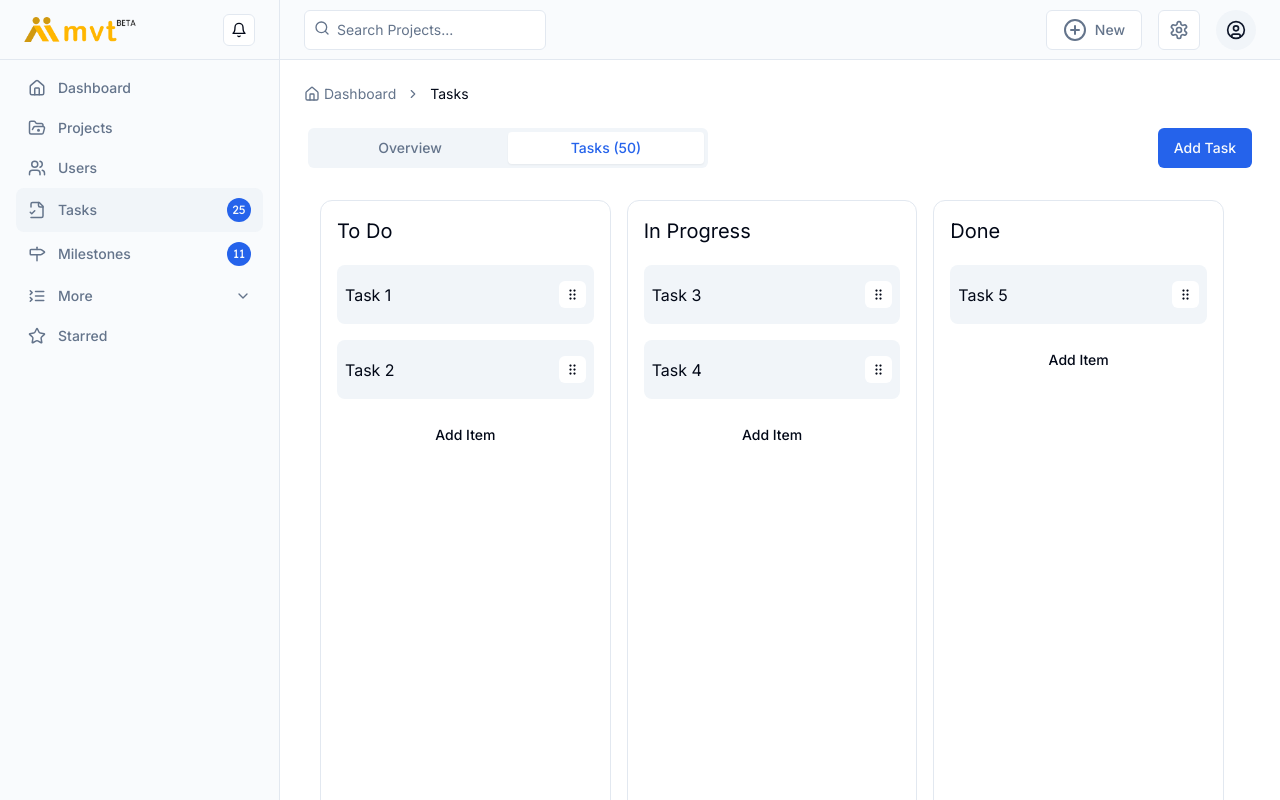
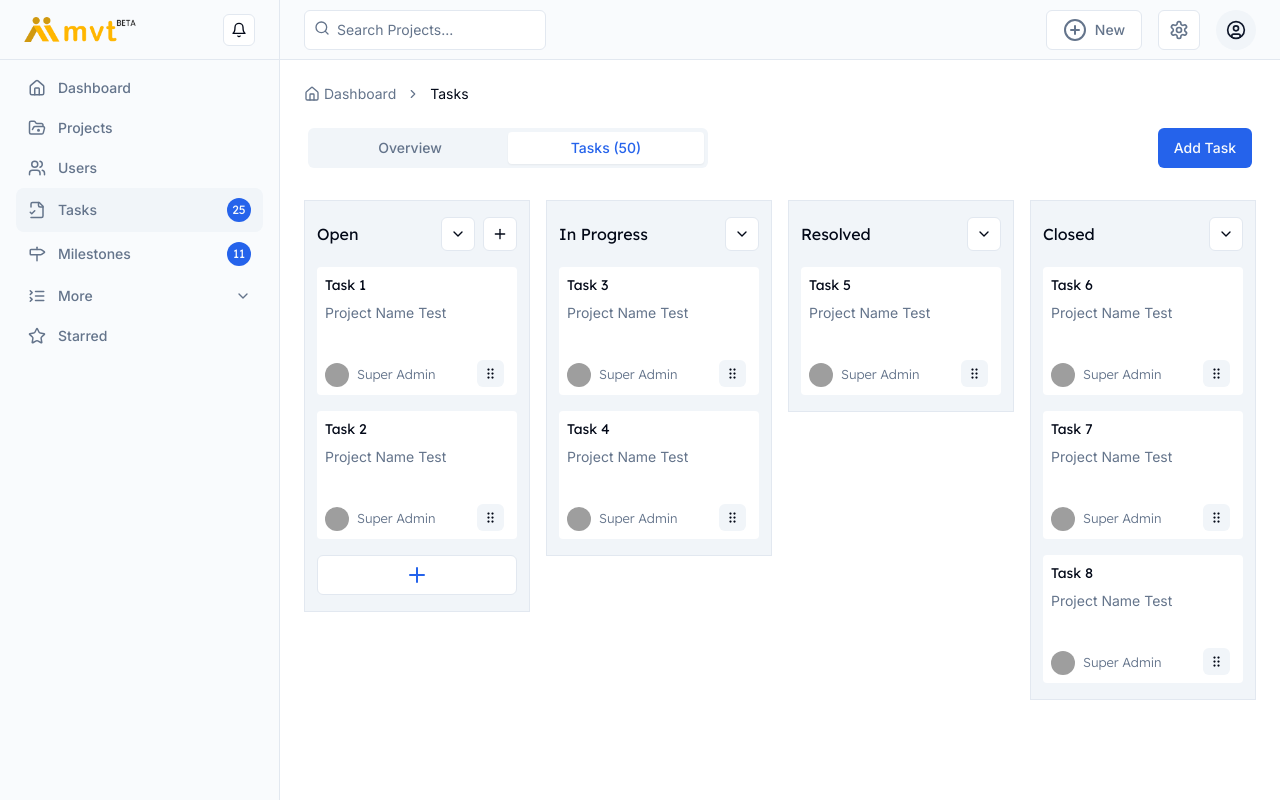
Before and after one commit to riteshmvteams/pmt, a Next.js app: page /tasks in a window 1280 px wide. Shown: the top 800 px of the page. Built offline with nearby package versions, Linux system fonts and the light colour scheme; grey boxes are pictures that could not be loaded.

Commit message:
design the task kanban cards

```diff
--- a/package.json
+++ b/package.json
@@ -13,6 +13,7 @@
     "@dnd-kit/sortable": "^8.0.0",
     "@hookform/resolvers": "^3.9.0",
     "@radix-ui/react-accordion": "^1.2.0",
+    "@radix-ui/react-avatar": "^1.1.0",
     "@radix-ui/react-checkbox": "^1.1.1",
     "@radix-ui/react-dialog": "^1.1.1",
     "@radix-ui/react-dropdown-menu": "^2.1.1",
--- a/src/app/(main)/tasks/_components/columns.tsx
+++ b/src/app/(main)/tasks/_components/columns.tsx
@@ -46,7 +46,7 @@ export type TTask = {
   due_date: string;
 };
 
-const tableActions = [
+export const taskActions = [
   {
     title: "Resolve",
     icon: CircleCheckBig,
@@ -250,7 +250,7 @@ export const getColumns = (): ColumnDef<TTask>[] => {
               </Button>
             </DropdownMenuTrigger>
             <DropdownMenuContent align="start" side="left" className="w-56">
-              {tableActions?.map((action, index) => {
+              {taskActions?.map((action, index) => {
                 return action.icon ? (
                   <DropdownMenuItem
                     key={index}
--- a/src/app/(main)/tasks/_components/kanban/Container.tsx
+++ b/src/app/(main)/tasks/_components/kanban/Container.tsx
@@ -1,10 +1,13 @@
-import React from "react";
+import React, { useState } from "react";
 import { useSortable } from "@dnd-kit/sortable";
 import { CSS } from "@dnd-kit/utilities";
 import clsx from "clsx";
 import { Button } from "@/components/ui/button";
 
 import { UniqueIdentifier } from "@dnd-kit/core";
+import { ChevronDown, Plus } from "lucide-react";
+import CustomTooltip from "@/components/shared/CustomTooltip";
+import { cn } from "@/lib/utils";
 
 export interface ContainerProps {
   id: UniqueIdentifier;
@@ -21,6 +24,7 @@ const Container = ({
   description,
   onAddItem,
 }: ContainerProps) => {
+  const [isOpen, setIsOpen] = useState(true);
   const {
     attributes,
     setNodeRef,
@@ -43,27 +47,54 @@ const Container = ({
         transform: CSS.Translate.toString(transform),
       }}
       className={clsx(
-        "w-full h-full p-4 rounded-xl flex flex-col gap-y-4 border mr-4",
+        "w-full h-max py-4 px-3 flex flex-col gap-y-4 border bg-muted max-h-[650px] scrollbar overflow-y-auto",
         isDragging && "opacity-50"
       )}
     >
       <div className="flex items-center justify-between">
-        <div className="flex flex-col gap-y-1">
-          <h1 className=" text-xl">{title}</h1>
-          <p className=" text-sm">{description}</p>
+        <div className="flex flex-col gap-y-1 w-full">
+          <div className="flex items-center justify-between w-full">
+            <h1 className="text-md font-lexend">{title}</h1>
+            <div className="flex gap-2">
+              <CustomTooltip title="Toggle Column">
+                <Button
+                  variant="outline"
+                  className="h-max px-2"
+                  onClick={() => setIsOpen((prev) => !prev)}
+                >
+                  <ChevronDown className="h-4 w-4" />
+                </Button>
+              </CustomTooltip>
+              {title?.toLowerCase() === "open" && (
+                <CustomTooltip title="Add Task">
+                  <Button
+                    variant="outline"
+                    className="h-max px-2"
+                    onClick={onAddItem}
+                  >
+                    <Plus className="h-4 w-4" />
+                  </Button>
+                </CustomTooltip>
+              )}
+            </div>
+          </div>
         </div>
-        {/* <button
-          className="border p-2 text-xs rounded-xl shadow-lg hover:shadow-xl"
-          {...listeners}
-        >
-          Drag Handle
-        </button> */}
       </div>
 
-      {children}
-      <Button variant="ghost" onClick={onAddItem}>
-        Add Item
-      </Button>
+      <div className={cn(" flex-col gap-y-4", isOpen ? "flex" : "hidden")}>
+        {children}
+        {title?.toLowerCase() === "open" && (
+          <CustomTooltip title="Add Task">
+            <Button
+              onClick={onAddItem}
+              variant="outline"
+              className="text-primary hover:bg-background w-full"
+            >
+              <Plus />
+            </Button>
+          </CustomTooltip>
+        )}
+      </div>
     </div>
   );
 };
--- a/src/app/(main)/tasks/_components/kanban/Items.tsx
+++ b/src/app/(main)/tasks/_components/kanban/Items.tsx
@@ -2,12 +2,23 @@ import { UniqueIdentifier } from "@dnd-kit/core";
 import { useSortable } from "@dnd-kit/sortable";
 import React from "react";
 import { CSS } from "@dnd-kit/utilities";
-import clsx from "clsx";
+import { DragHandleDots2Icon } from "@radix-ui/react-icons";
+import { cn } from "@/lib/utils";
+import Link from "next/link";
+import { routes } from "@/config/routes";
+import { taskActions } from "../columns";
+
+import { Avatar, AvatarFallback, AvatarImage } from "@/components/ui/avatar";
 import {
-  DragHandleDots1Icon,
-  DragHandleDots2Icon,
-} from "@radix-ui/react-icons";
-import { cn } from "@/lib/utils";
+  DropdownMenu,
+  DropdownMenuContent,
+  DropdownMenuItem,
+  DropdownMenuSeparator,
+  DropdownMenuTrigger,
+} from "@/components/ui/dropdown-menu";
+import { Button } from "@/components/ui/button";
+import { EllipsisVertical, ShoppingBasket } from "lucide-react";
+import CustomTooltip from "@/components/shared/CustomTooltip";
 
 type ItemsType = {
   id: UniqueIdentifier;
@@ -37,25 +48,82 @@ const Items = ({ id, title }: ItemsType) => {
         transform: CSS.Translate.toString(transform),
       }}
       className={cn(
-        "bg-muted w-full px-2 py-4 hover:ring rounded-lg",
+        "bg-background w-full px-2 py-2 hover:ring-1 rounded-sm",
         isDragging && "opacity-30"
       )}
-      // className={clsx(
-      //   "px-2 py-4 bg-white shadow-md rounded-xl w-full border border-transparent hover:border-gray-200 cursor-pointer",
-      //   isDragging && "opacity-50"
-      // )}
     >
-      <div className="flex items-center justify-between">
+      <div className="flex justify-between w-full group h-full min-h-28">
+        <div className="flex flex-col justify-between gap-2">
+          <div className="flex flex-col gap-2">
+            <Link href={routes.taskDetail(1)} className="font-lexend text-sm">
               {title}
+            </Link>
+
+            <h3 className="text-sm text-muted-foreground">Project Name Test</h3>
+          </div>
+          <CustomTooltip title="Assigned to Super Admin">
+            <div className="flex items-center gap-2">
+              <Avatar className="w-6 h-6">
+                <AvatarImage src="https://github.com/shadcn.png" alt="Super" />
+                <AvatarFallback className="text-[10px]">CN</AvatarFallback>
+              </Avatar>
+              <p className="text-[13px] font-lexend text-muted-foreground font-light">
+                Super Admin
+              </p>
+            </div>
+          </CustomTooltip>
+        </div>
+        <div className="flex flex-col justify-between">
+          <DropdownMenu>
+            <DropdownMenuTrigger asChild>
+              <Button
+                variant="ghost"
+                className="h-8 w-8 p-0 opacity-0 group-hover:opacity-100"
+              >
+                <span className="sr-only">Open menu</span>
+                <EllipsisVertical className="h-4 w-4" />
+              </Button>
+            </DropdownMenuTrigger>
+            <DropdownMenuContent align="start" side="left" className="w-56">
+              {taskActions?.map((action, index) => {
+                return action.icon ? (
+                  <DropdownMenuItem
+                    key={index}
+                    className="py-1.5 cursor-pointer"
+                  >
+                    <action.icon className="mr-3 h-[14px] w-[14px]" />
+                    <span className="text-[13px]">{action.title}</span>
+                  </DropdownMenuItem>
+                ) : (
+                  <DropdownMenuSeparator
+                    className="my-1 bg-primary/20"
+                    key={index}
+                  />
+                );
+              })}
+            </DropdownMenuContent>
+          </DropdownMenu>
+          <CustomTooltip title="Drag and Drop">
             <button
-          className="p-1.5 rounded-md bg-background hover:cursor-move hover:bg-primary hover:text-primary-foreground duration-300"
+              className="p-1.5 rounded-md bg-muted hover:cursor-move hover:bg-primary hover:text-primary-foreground duration-300 w-max"
               {...listeners}
             >
               <DragHandleDots2Icon />
             </button>
+          </CustomTooltip>
+        </div>
       </div>
     </div>
   );
 };
 
 export default Items;
+
+export const ItemNotAvailable = () => {
+  return (
+    <div className="bg-background min-h-32 text-muted-foreground flex flex-col gap-2 items-center justify-center text-sm font-lexend">
+      <ShoppingBasket className="h-10 w-10" />
+      <span>Item Not Available</span>
+    </div>
+  );
+};
--- a/src/app/(main)/tasks/_components/kanban/index.tsx
+++ b/src/app/(main)/tasks/_components/kanban/index.tsx
@@ -28,7 +28,9 @@ import { Button } from "@/components/ui/button";
 import { Dialog, DialogContent, DialogTrigger } from "@/components/ui/dialog";
 import { Input } from "@/components/ui/input";
 import Container from "@/app/(main)/tasks/_components/kanban/Container";
-import Items from "@/app/(main)/tasks/_components/kanban/Items";
+import Items, {
+  ItemNotAvailable,
+} from "@/app/(main)/tasks/_components/kanban/Items";
 
 type DNDType = {
   id: UniqueIdentifier;
@@ -43,7 +45,7 @@ export default function TaskKanban() {
   const [containers, setContainers] = useState<DNDType[]>([
     {
       id: `container-1`,
-      title: "To Do",
+      title: "Open",
       items: [
         { id: `item-1`, title: "Task 1" },
         { id: `item-2`, title: "Task 2" },
@@ -59,8 +61,17 @@ export default function TaskKanban() {
     },
     {
       id: `container-3`,
-      title: "Done",
+      title: "Resolved",
       items: [{ id: `item-5`, title: "Task 5" }],
+    },
+    {
+      id: `container-4`,
+      title: "Closed",
+      items: [
+        { id: `item-6`, title: "Task 6" },
+        { id: `item-7`, title: "Task 7" },
+        { id: `item-8`, title: "Task 8" },
+      ],
     },
   ]);
   const [activeId, setActiveId] = useState<UniqueIdentifier | null>(null);
@@ -306,7 +317,7 @@ export default function TaskKanban() {
   }
 
   return (
-    <div className="flex h-screen w-full justify-center overflow-x-scroll px-4 py-6">
+    <div className="flex w-full justify-center py-6">
       <DndContext
         sensors={sensors}
         collisionDetection={closestCorners}
@@ -315,7 +326,8 @@ export default function TaskKanban() {
         onDragEnd={handleDragEnd}
       >
         <SortableContext items={containers.map((i) => i.id)}>
-          {containers.map((container) => (
+          <div className="grid sm:grid-cols-2 lg:grid-cols-4 w-full gap-4">
+            {containers?.map((container) => (
               <Container
                 id={container.id}
                 title={container.title}
@@ -325,6 +337,7 @@ export default function TaskKanban() {
                   setCurrentContainerId(container.id);
                 }}
               >
+                {container?.items?.length ? (
                   <SortableContext items={container.items.map((i) => i.id)}>
                     <div className="flex items-start flex-col gap-y-4">
                       {container.items.map((i) => (
@@ -332,8 +345,12 @@ export default function TaskKanban() {
                       ))}
                     </div>
                   </SortableContext>
+                ) : (
+                  <ItemNotAvailable />
+                )}
               </Container>
             ))}
+          </div>
         </SortableContext>
         <DragOverlay adjustScale={false}>
           {/* Drag Overlay For item Item */}
--- /dev/null
+++ b/src/components/ui/avatar.tsx
@@ -0,0 +1,50 @@
+"use client"
+
+import * as React from "react"
+import * as AvatarPrimitive from "@radix-ui/react-avatar"
+
+import { cn } from "@/lib/utils"
+
+const Avatar = React.forwardRef<
+  React.ElementRef<typeof AvatarPrimitive.Root>,
+  React.ComponentPropsWithoutRef<typeof AvatarPrimitive.Root>
+>(({ className, ...props }, ref) => (
+  <AvatarPrimitive.Root
+    ref={ref}
+    className={cn(
+      "relative flex h-10 w-10 shrink-0 overflow-hidden rounded-full",
+      className
+    )}
+    {...props}
+  />
+))
+Avatar.displayName = AvatarPrimitive.Root.displayName
+
+const AvatarImage = React.forwardRef<
+  React.ElementRef<typeof AvatarPrimitive.Image>,
+  React.ComponentPropsWithoutRef<typeof AvatarPrimitive.Image>
+>(({ className, ...props }, ref) => (
+  <AvatarPrimitive.Image
+    ref={ref}
+    className={cn("aspect-square h-full w-full", className)}
+    {...props}
+  />
+))
+AvatarImage.displayName = AvatarPrimitive.Image.displayName
+
+const AvatarFallback = React.forwardRef<
+  React.ElementRef<typeof AvatarPrimitive.Fallback>,
+  React.ComponentPropsWithoutRef<typeof AvatarPrimitive.Fallback>
+>(({ className, ...props }, ref) => (
+  <AvatarPrimitive.Fallback
+    ref={ref}
+    className={cn(
+      "flex h-full w-full items-center justify-center rounded-full bg-muted",
+      className
+    )}
+    {...props}
+  />
+))
+AvatarFallback.displayName = AvatarPrimitive.Fallback.displayName
+
+export { Avatar, AvatarImage, AvatarFallback }
```
Also changed, not shown: src/components/shared/CustomTooltip.tsx (+9 -1 lines), 1 other file (tests, documents, lock files or other folders). Lines whose indentation alone changed are shown as unchanged.
